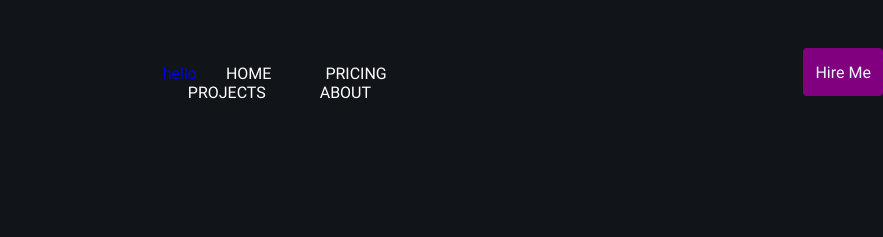
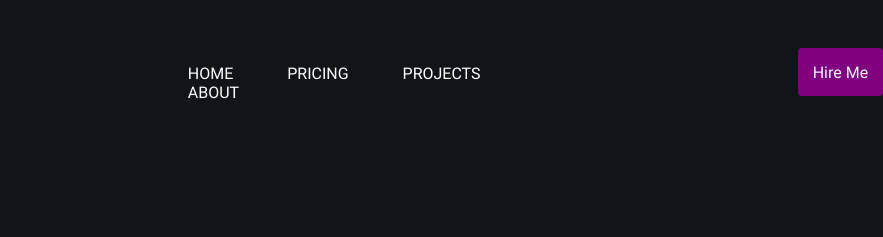
Before and after one commit to ham1dxd/tierlistmc.com, a plain HTML site: page index.html in a window 1280 px wide. Shown: the top 237 px of the page, 397-1280 px from the left. Drawn offline with nearby package versions, Linux system fonts and the light colour scheme.

Commit message:
Update index.html

```diff
--- a/index.html
+++ b/index.html
@@ -24,7 +24,6 @@
         <div class="top">
             <img id="logo1" height="160vmin" src="images/fiverr logo.PNG">
             <div class="links">
-                <a href="index - Copy.html">hello</a>
             <a class="topa" href="#home">HOME</a>
             <a class="topa" href="#pricing">PRICING</a>
             <a class="topa" href="#projects">PROJECTS</a>
```
